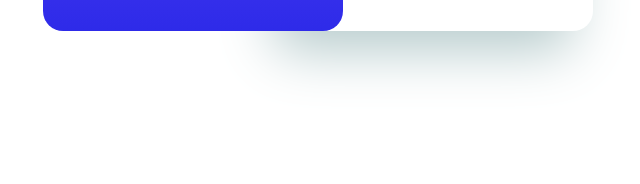
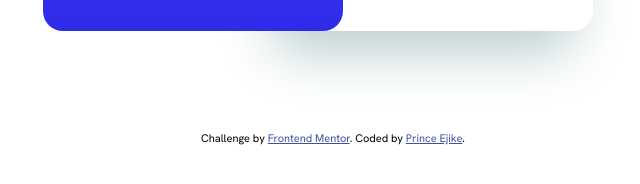
Before and after one commit to Mr-p-koncept/results-summary-component, a plain HTML site: page index.html in a window 1280 px wide. Shown: the part 488-672 px from the top of the page, without its empty margins (307-947 px from the left). Drawn offline with Linux system fonts and the light colour scheme.

Commit message:
I added the attribution div into my index.html

```diff
--- a/index.html
+++ b/index.html
@@ -59,5 +59,12 @@
 
         </div>
     </div>
+    <div class="attribution">
+      Challenge by <a href="https://www.frontendmentor.io?ref=challenge" target="_blank">Frontend Mentor</a>.
+      Coded by <a href="#">Prince Ejike</a>.
+    </div>
+  <footer>
+
+  </footer>
 </body>
 </html>
--- a/style.css
+++ b/style.css
@@ -9,6 +9,7 @@
 body {
   justify-content: center;
   width: 100%;
+  max-height: 100vh;
   text-align: center;
   align-items: center;
   font-family: "Hanken Grotesk", sans-serif;
@@ -250,3 +251,8 @@ button {
 button:hover{
   background-color: seagreen;
 }
+
+.attribution {
+  font-size: 18px;
+  margin-top: -20px;
+}
```
